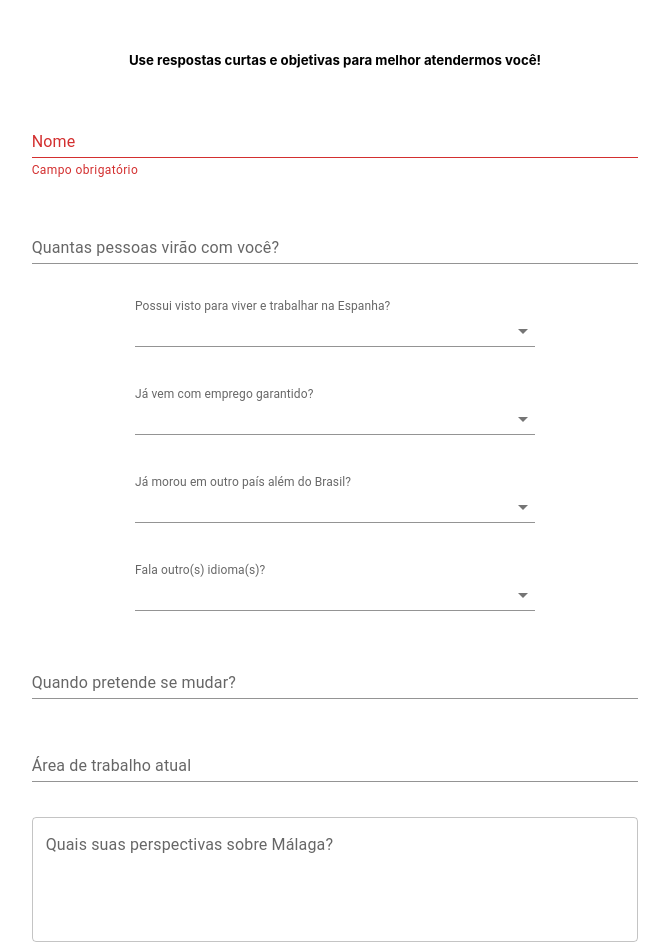
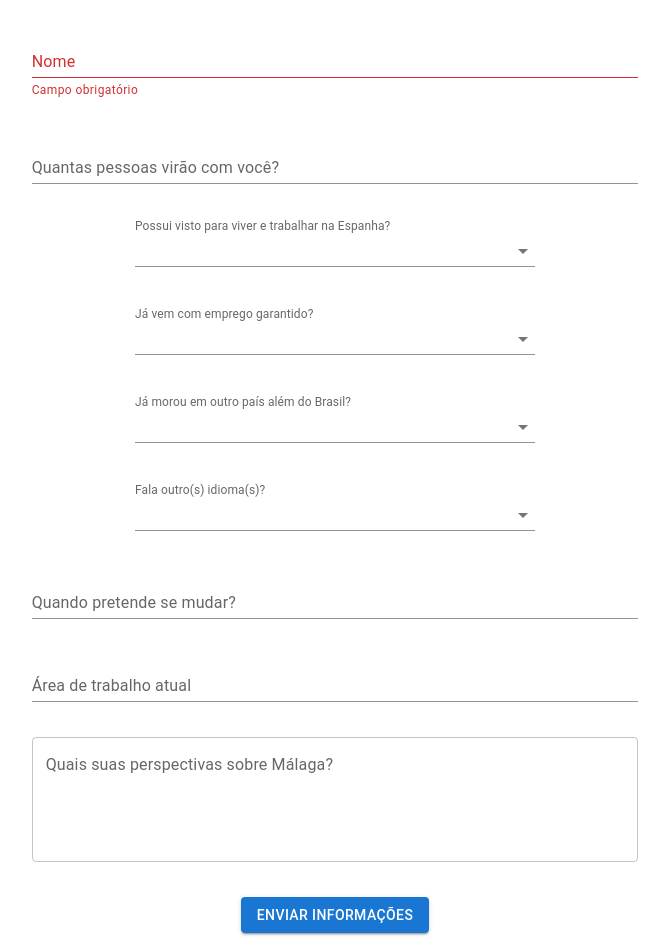
Before and after one commit to rrnazario/blog-builder, a React (Create React App) app: page /formulario in a window 1280 px wide. Shown: the part 620-1572 px from the top of the page, without its empty margins (305-974 px from the left). Built offline with nearby package versions, Linux system fonts and the light colour scheme.

Commit message:
feature: limited text field

```diff
--- /dev/null
+++ b/src/components/LimitedTextField/limited-text-field.component.tsx
@@ -0,0 +1,26 @@
+import { TextField, TextFieldProps } from "@mui/material";
+import { useState } from "react";
+
+export type LimitedTextFieldProps = TextFieldProps & {
+    maxLength: number,
+};
+
+export default function LimitedTextField(props: LimitedTextFieldProps) {
+    const [value, setValue] = useState();
+
+    const internalOnChange = async (e: any) => {
+
+        if ((e.target.value as String).length < props.maxLength) {
+            await setValue(e.target.value);
+
+            if (props.onChange)
+                await props.onChange(e);
+        }
+    }
+
+    return <TextField
+        {...props}
+        onChange={(e) => internalOnChange(e)}
+        value={value}
+    />
+}
--- a/src/features/contact-form/contact-form.page.tsx
+++ b/src/features/contact-form/contact-form.page.tsx
@@ -4,6 +4,7 @@ import StickyHeader from "src/components/StickyHeader";
 import GlobalStyle from "src/global-style";
 import './contact-form.css'
 import YesNoCombo from "src/components/YesNoCombo/yesnocombo.component";
+import LimitedTextField from "src/components/LimitedTextField/limited-text-field.component";
 
 interface FormValues {
     name: string,
@@ -57,9 +58,9 @@ export default function ContactForm() {
         }}>
 
             <h1>Formulario de contato</h1>
-            <h5>Use respostas curtas e objetivas para melhor atendermos você!</h5>
 
-            <TextField
+            <LimitedTextField
+                maxLength={30}
                 className='txt-box txt-box-medium'
                 id="nome"
                 label="Nome"
@@ -129,29 +130,28 @@ export default function ContactForm() {
                 }}
             />
 
-            <TextField
+            <LimitedTextField
+                maxLength={15}
                 className='txt-box txt-box-medium'
                 id="quando-pretende-mudar"
                 label="Quando pretende se mudar?"
                 variant="standard"
                 value={form.whenCome}
                 onChange={(e) => setForm({ ...form, whenCome: e.target.value })}
-                error={(form.whenCome?.length ?? 0) > 15}
-                helperText={(form.whenCome?.length ?? 0) > 15 ? 'Resposta muito longa' : ''}
             />
 
-            <TextField
+            <LimitedTextField
+                maxLength={30}
                 className='txt-box txt-box-medium'
                 id="area-trabalho-atual"
                 label="Área de trabalho atual"
                 variant="standard"
                 value={form.workArea}
                 onChange={(e) => setForm({ ...form, workArea: e.target.value })}
-                error={(form.workArea?.length ?? 0) > 30}
-                helperText={(form.workArea?.length ?? 0) > 30 ? 'Resposta muito longa' : ''}
             />
 
-            <TextField
+            <LimitedTextField
+                maxLength={100}
                 className='txt-box txt-box-medium'
                 id="perspectivas-malaga"
                 label="Quais suas perspectivas sobre Málaga?"
@@ -160,8 +160,6 @@ export default function ContactForm() {
                 rows={4}
                 value={form.malagaPerspective}
                 onChange={(e) => setForm({ ...form, malagaPerspective: e.target.value })}
-                error={(form.malagaPerspective?.length ?? 0) > 100}
-                helperText={(form.malagaPerspective?.length ?? 0) > 100 ? 'Resposta muito longa' : ''}
             />
 
             <Button
```
